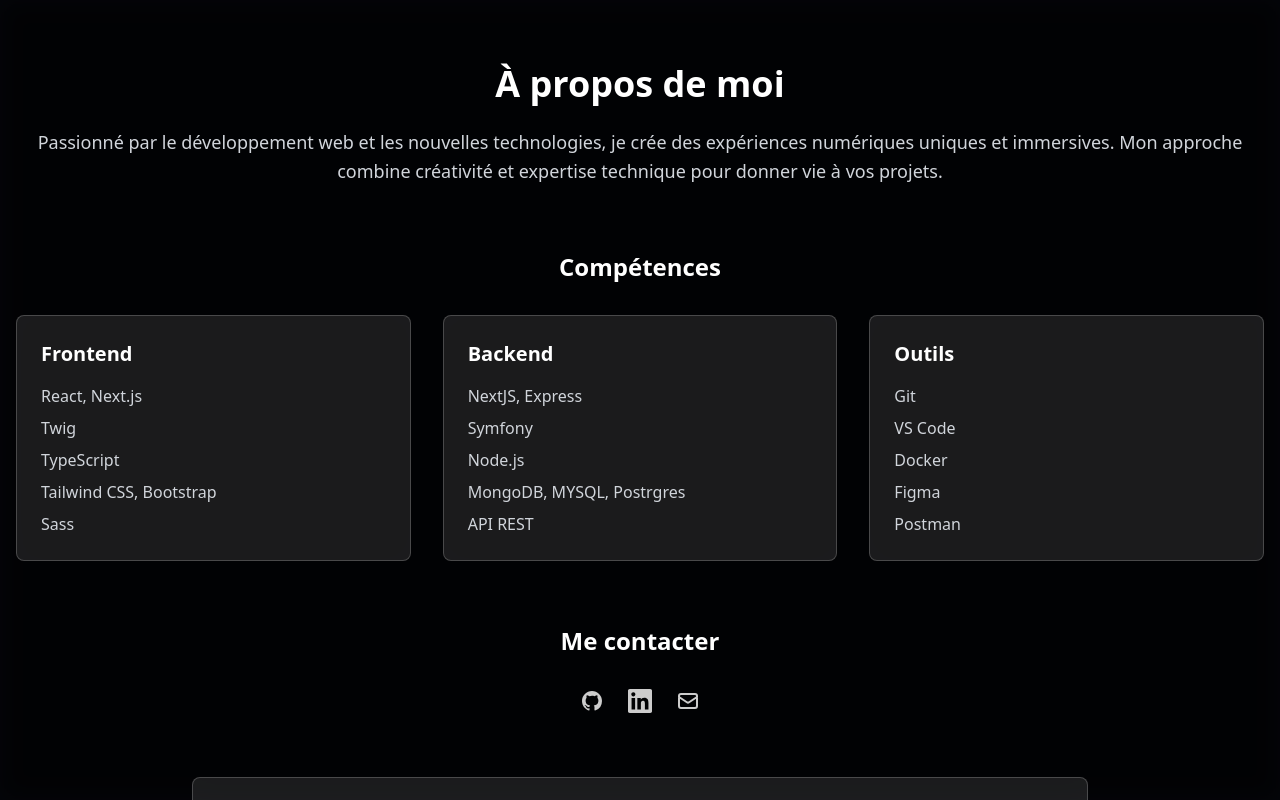
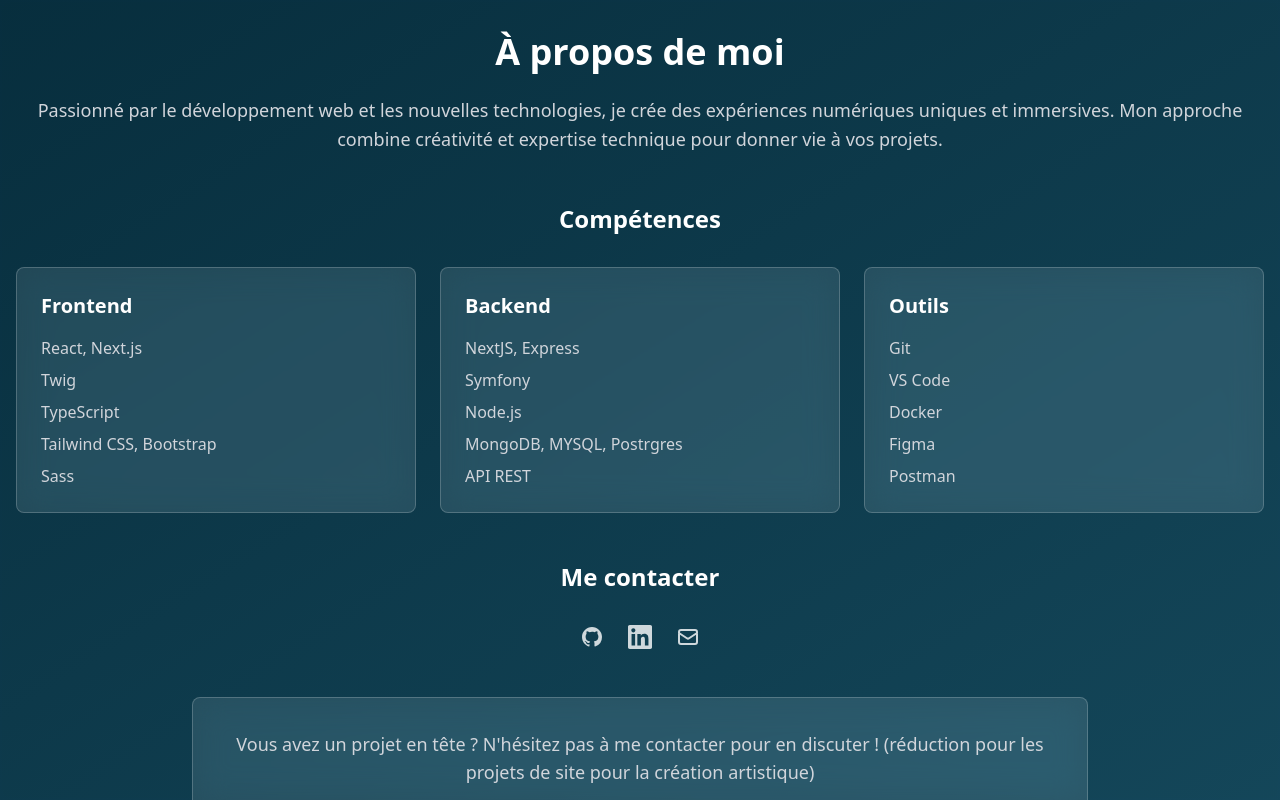
Before and after one commit to Funkysys/portefolio, a Next.js app: page / in a window 1280 px wide. Shown: the top 800 px of the page. Built offline with nearby package versions, Linux system fonts and the light colour scheme; a web font is replaced by a local one.

Commit message:
upgrade layout for moobile

```diff
--- a/components/Contact.tsx
+++ b/components/Contact.tsx
@@ -1,24 +1,7 @@
 import { motion } from "framer-motion";
 import Link from "next/link";
-import { useEffect } from "react";
 
 const Contact = () => {
-  // Empêcher le scroll du body quand la modale est ouverte
-  useEffect(() => {
-    document.body.style.overflow = "hidden";
-    // Fix pour iOS Safari
-    document.documentElement.style.position = "fixed";
-    document.documentElement.style.width = "100%";
-    document.documentElement.style.height = "100%";
-
-    return () => {
-      document.body.style.overflow = "";
-      document.documentElement.style.position = "";
-      document.documentElement.style.width = "";
-      document.documentElement.style.height = "";
-    };
-  }, []);
-
   const skills = [
     {
       category: "Frontend",
@@ -91,15 +74,15 @@
   ];
 
   return (
-    <div className="fixed inset-0 z-50 flex flex-col bg-black/40 backdrop-blur-md overflow-y-auto overscroll-none">
-      <div className="min-h-screen w-full flex-1">
-        <div className="container mx-auto px-4 py-8 md:py-16">
+    <div className="fixed inset-0 z-50 overflow-y-auto bg-gradient-to-br from-cyan-950/90 to-cyan-900/90 backdrop-blur-sm">
+      <div className="min-h-screen w-full py-8 px-4">
+        <div className="max-w-7xl mx-auto">
           <motion.div
             initial={{ opacity: 0 }}
             whileInView={{ opacity: 1 }}
             viewport={{ once: true }}
             transition={{ duration: 0.8 }}
-            className="mb-8 md:mb-16 text-center"
+            className="mb-12 text-center"
           >
             <h2 className="text-3xl md:text-4xl font-bold text-white mb-6">
               À propos de moi
@@ -118,19 +101,19 @@
             whileInView={{ opacity: 1 }}
             viewport={{ once: true }}
             transition={{ duration: 0.8, delay: 0.2 }}
-            className="mb-8 md:mb-16"
+            className="mb-12"
           >
             <h3 className="text-2xl font-bold text-white mb-8 text-center">
               Compétences
             </h3>
-            <div className="grid grid-cols-1 md:grid-cols-3 gap-4 md:gap-8">
+            <div className="grid grid-cols-1 md:grid-cols-3 gap-6">
               {skills.map((skillGroup, index) => (
                 <motion.div
                   key={skillGroup.category}
                   initial={{ opacity: 0, x: -20 }}
                   animate={{ opacity: 1, x: 0 }}
                   transition={{ duration: 0.4, delay: 0.1 * index }}
-                  className="bg-white/10 backdrop-blur-lg rounded-lg p-4 md:p-6 border border-white/20 hover:bg-white/20 transition-all duration-300"
+                  className="bg-white/10 backdrop-blur-lg rounded-lg p-6 border border-white/20 hover:bg-white/20 transition-all duration-300"
                 >
                   <h4 className="text-xl font-semibold text-white mb-4">
                     {skillGroup.category}
@@ -153,7 +136,7 @@
             whileInView={{ opacity: 1 }}
             viewport={{ once: true }}
             transition={{ duration: 0.8, delay: 0.4 }}
-            className="text-center mb-8 md:mb-16"
+            className="text-center mb-12"
           >
             <h3 className="text-2xl font-bold text-white mb-8">Me contacter</h3>
             <div className="flex justify-center space-x-6">
@@ -178,7 +161,7 @@
             whileInView={{ opacity: 1 }}
             viewport={{ once: true }}
             transition={{ duration: 0.8, delay: 0.6 }}
-            className="text-center bg-white/10 backdrop-blur-lg rounded-lg p-4 md:p-8 border border-white/20 max-w-4xl mx-auto hover:bg-white/20 transition-all duration-300"
+            className="text-center bg-white/10 backdrop-blur-lg rounded-lg p-8 border border-white/20 max-w-4xl mx-auto hover:bg-white/20 transition-all duration-300"
           >
             <p className="text-lg text-gray-300 mb-6">
               Vous avez un projet en tête ? N&apos;hésitez pas à me contacter pour
@@ -187,7 +170,7 @@
             </p>
             <Link
               href="mailto:aadelbos@tuta.com"
-              className="inline-block px-6 md:px-8 py-3 bg-white/10 hover:bg-white/20 text-white rounded-full border border-white/20 transition-colors duration-200"
+              className="inline-block px-8 py-3 bg-white/10 hover:bg-white/20 text-white rounded-full border border-white/20 transition-colors duration-200"
             >
               Démarrer un projet
             </Link>
--- a/components/Realisation.tsx
+++ b/components/Realisation.tsx
@@ -69,7 +69,7 @@
       z: 60,
       color: "yellow",
       description:
-        "Réalisation d'un site vitrine pour mon titre RNCP de développeur web et web mobile représentant un faux restaurant en Symphony et NextJS. Il devait contenir la possibilité de réserver une table, de consulter le menu et de contacter le restaurant. J'y ai rajouter la possibilité pour l'utilisateur la possibilité d'enregistrer ses allergies pour mettre à jour la carte en fonction de ses restrictions alimentaires.",
+        "Réalisation d'un site pour mon titre RNCP de développeur web et web mobile représentant un faux restaurant en Symphony et NextJS. Il devait contenir la possibilité de réserver une table, de consulter le menu et de contacter le restaurant. J'y ai rajouter la possibilité pour l'utilisateur la possibilité d'enregistrer ses allergies pour mettre à jour la carte en fonction de ses restrictions alimentaires.",
       image: "url('/images/quai-antique.png')",
       link: "https://quai-antique-front.vercel.app/",
     },
@@ -105,7 +105,7 @@
       z: 100,
       color: "purple",
       description:
-        "Développement d'un site vitrine static pour un stage d'improvisation en NextJs.",
+        "Développement d'un site vitrine pour un stage d'improvisation en NextJs.",
       image: "url('/images/stage2.png')",
       link: "https://stagemusicaldulot.fr",
     },
@@ -139,7 +139,7 @@
   };
 
   return (
-    <div className="relative w-full h-screen flex justify-center items-center overflow-hidden font-ruda">
+    <div className="relative w-full h-[110vh] flex justify-center items-center overflow-hidden font-ruda">
       {/* Étoiles */}
       <Star x="10%" y="8%" hidden scale={0.9} />
       <Star x="26%" y="17%" hidden scale={0.8} />
```
